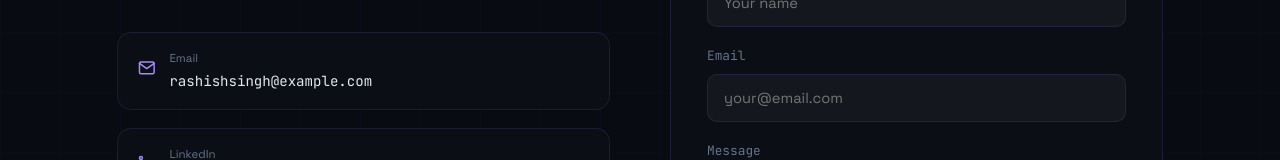
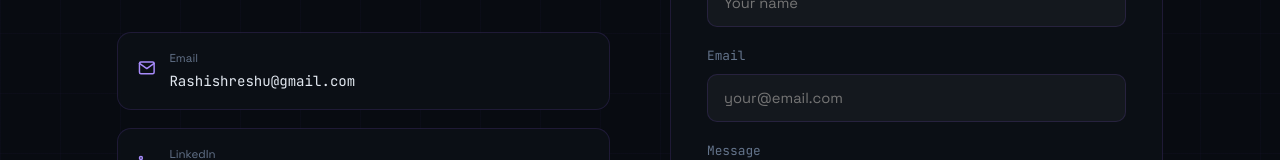
Before and after one commit to singhrashish46-coder/rashishportfolio, a React (Vite) app: page /contact in a window 1280 px wide. Shown: the part 327-487 px from the top of the page. Built offline with nearby package versions, Linux system fonts and the light colour scheme.

Commit message:
Update ContactPage.jsx

```diff
--- a/src/pages/ContactPage.jsx
+++ b/src/pages/ContactPage.jsx
@@ -10,7 +10,7 @@ import SectionHeading from "../components/SectionHeading.jsx";
 const FORMSPREE_ID = ""; // ← paste your Formspree form ID here (e.g. "xpwzlkjr")
 // ──────────────────────────────────────────────────────────────────────────────
 
-const YOUR_EMAIL = "rashishsingh@example.com"; // ← update this
+const YOUR_EMAIL = "Rashishreshu@gmail.com";
 
 const socials = [
   { icon: <FiMail />,     label: "Email",    value: YOUR_EMAIL,                   href: `mailto:${YOUR_EMAIL}` },
```
